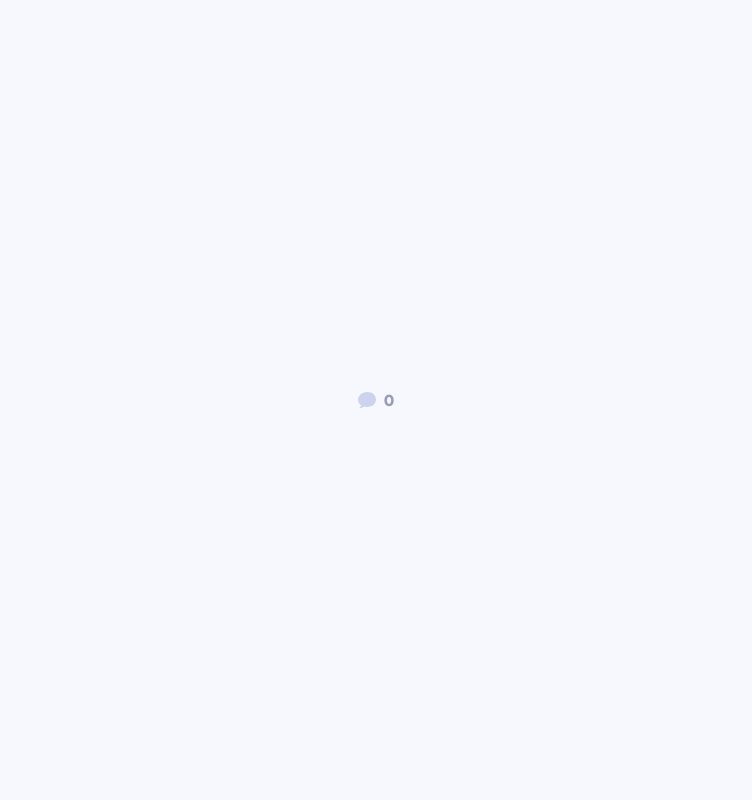
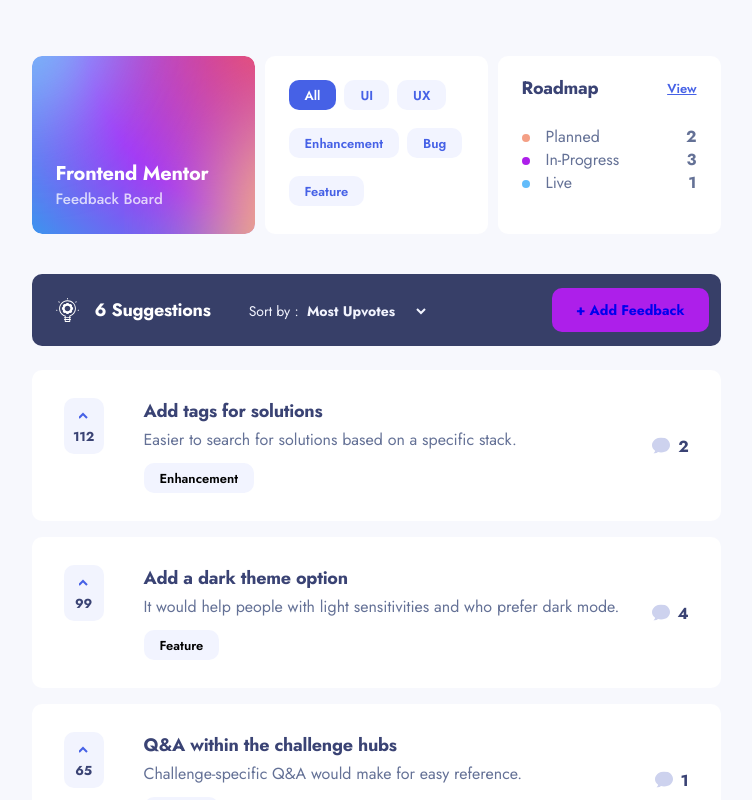
Before and after one commit to johnnygerard/fem-product-feedback-app, an Angular app: page / in a window 1280 px wide. Shown: the top 800 px of the page, without its empty margins (264-1016 px from the left). Built offline with nearby package versions, Linux system fonts and the light colour scheme.

Commit message:
refactor: suggestion component

```diff
--- a/src/app/app.component.html
+++ b/src/app/app.component.html
@@ -1 +1 @@
-<app-comment-count [count]="0" />
+<app-home-page />
--- a/src/app/app.component.ts
+++ b/src/app/app.component.ts
@@ -1,12 +1,12 @@
 import { Component } from '@angular/core';
 import { CommonModule, Location } from '@angular/common';
 import { RouterOutlet } from '@angular/router';
-import { CommentCountComponent } from './comment-count/comment-count.component';
+import { HomePageComponent } from './home-page/home-page.component';
 
 @Component({
   selector: 'app-root',
   standalone: true,
-  imports: [CommonModule, RouterOutlet, CommentCountComponent],
+  imports: [CommonModule, RouterOutlet, HomePageComponent],
   templateUrl: './app.component.html',
   styleUrls: ['./app.component.scss']
 })
--- a/src/app/suggestion/suggestion.component.html
+++ b/src/app/suggestion/suggestion.component.html
@@ -3,8 +3,5 @@
   <h1 class="title">{{ feedback.title }}</h1>
   <p class="description">{{ feedback.description }}</p>
   <app-feedback-category [category]="feedback.category" />
-  <div class="comment">
-    <app-comment-icon-svg />
-    <span class="comment-count">{{ countComments(feedback.comments) }}</span>
-  </div>
+  <app-comment-count class="comment-count" [count]="countComments(feedback.comments)" />
 </div>
--- a/src/app/suggestion/suggestion.component.scss
+++ b/src/app/suggestion/suggestion.component.scss
@@ -69,11 +69,7 @@ app-upvote {
   }
 }
 
-.comment {
-  display: flex;
-  align-items: center;
-  gap: 8px;
-
+.comment-count {
   // centered vertically on the right
   position: absolute;
   top: 50%;
@@ -85,12 +81,4 @@ app-upvote {
     transform: unset;
     bottom: 0;
   }
-
-  &-count {
-    // Typography
-    color: #3A4374;
-    font-size: 16px;
-    font-weight: 700;
-    letter-spacing: -0.222px;
-  }
 }
--- a/src/app/suggestion/suggestion.component.ts
+++ b/src/app/suggestion/suggestion.component.ts
@@ -6,6 +6,7 @@ import { FeedbackCategoryComponent } from '../feedback-category.component';
 import { CommentIconSvgComponent } from '../svg/comment-icon-svg.component';
 import { Feedback } from '../Types/feedback.class';
 import { FeedbackComment } from '../Types/feedback-comment.class';
+import { CommentCountComponent } from '../comment-count/comment-count.component';
 
 @Component({
   selector: 'app-suggestion',
@@ -15,6 +16,7 @@ import { FeedbackComment } from '../Types/feedback-comment.class';
     UpvoteComponent,
     FeedbackCategoryComponent,
     CommentIconSvgComponent,
+    CommentCountComponent,
   ],
   templateUrl: './suggestion.component.html',
   styleUrls: ['./suggestion.component.scss']
```
